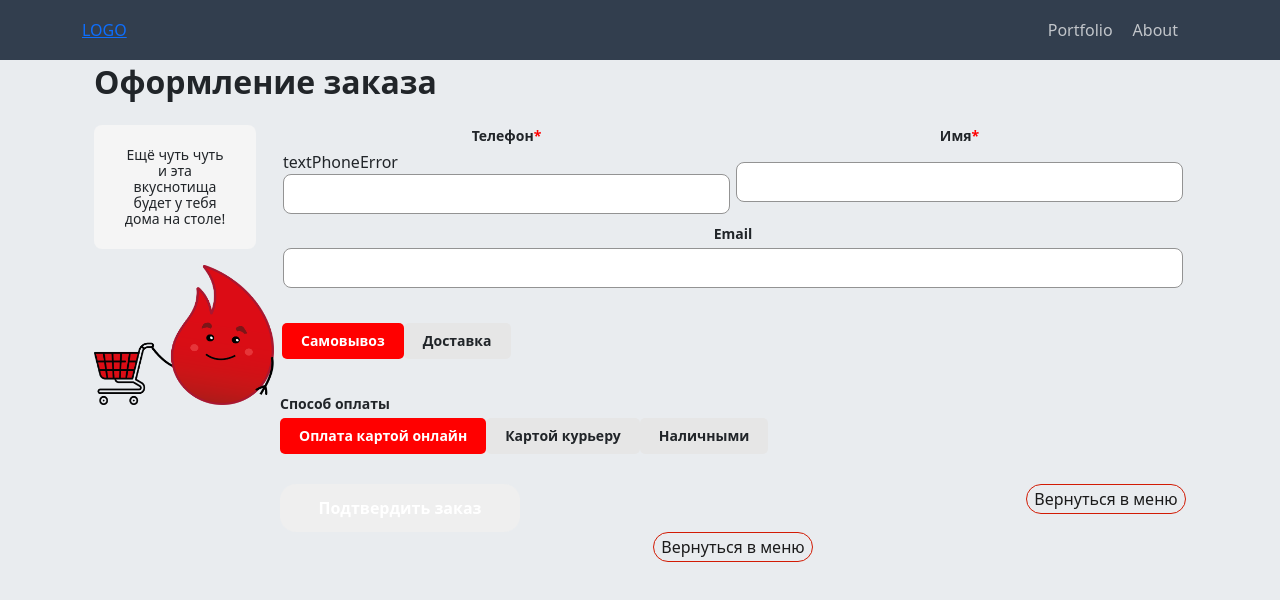
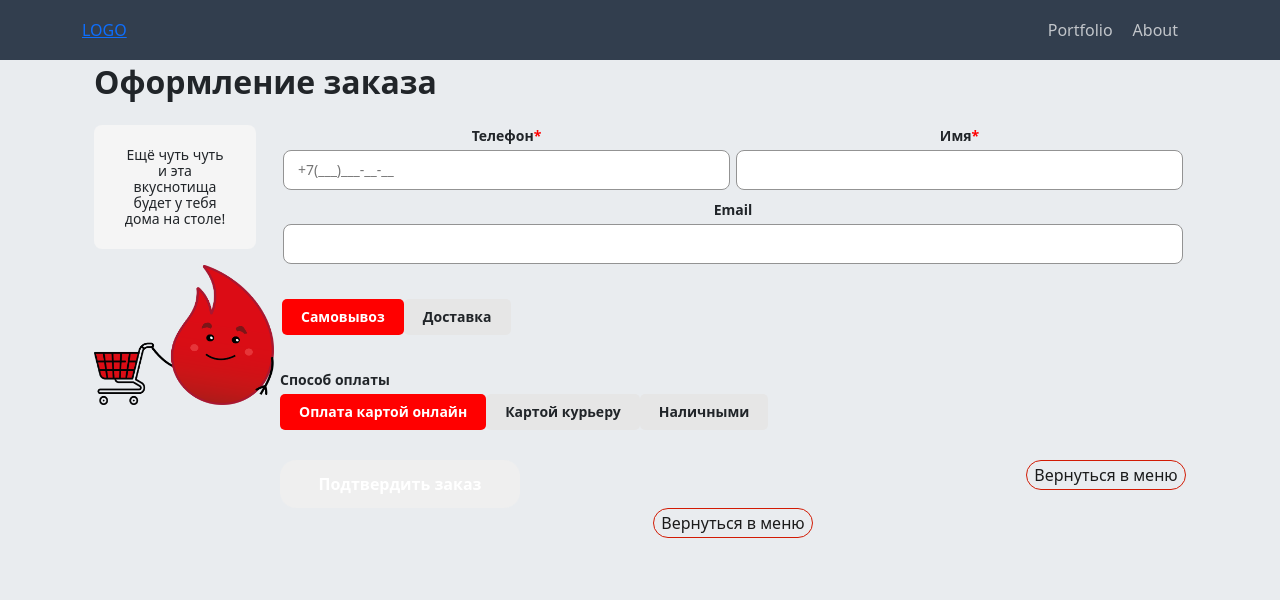
Before and after one commit to Habstrakt/react-ts-blog, a React (Vite) app: page /portfolio/pizzas/checkout in a window 1280 px wide. Shown: the top 600 px of the page. Built offline with nearby package versions, Linux system fonts and the light colour scheme.

Commit message:
валидация телефона, маска телефона

```diff
--- a/package.json
+++ b/package.json
@@ -16,6 +16,7 @@
     "classnames": "^2.3.2",
     "react": "^18.2.0",
     "react-dom": "^18.2.0",
+    "react-input-mask": "^2.0.4",
     "react-redux": "^8.1.1",
     "react-router-dom": "^6.14.1"
   },
--- a/src/pages/pizzas/PizzaCheckout.tsx
+++ b/src/pages/pizzas/PizzaCheckout.tsx
@@ -3,11 +3,13 @@ import styles from "./PizzaCheckout.module.css";
 import classNames from "classnames";
 import cartImage from "../../assets/img/cart.png";
 import { useDispatch, useSelector } from "react-redux";
+import InputMask from "react-input-mask";
 
 import {
   updateDeliveryMethod,
   updatePaymentMethod,
   setClientName,
+  setClientPhone,
 } from "../../redux/pizzaSlice";
 
 const Checkout: React.FC = () => {
@@ -25,6 +27,8 @@ const Checkout: React.FC = () => {
 
   const [textNameError, setTextNameError] = useState("");
 
+  const [phoneValue, setPhoneValue] = useState("");
+
   const [textPhoneError, setTextPhoneError] = useState("");
 
   const storeDeliveryMethod = useSelector(
@@ -41,6 +45,21 @@ const Checkout: React.FC = () => {
     } else {
       setTextNameError("");
       dispatch(setClientName(nameValue));
+    }
+  }
+
+  function validatePhone() {
+    const isPhoneValid = /^\+7\(\d{3}\)\d{3}-\d{2}-\d{2}$/.test(phoneValue);
+
+    const isPhoneLengthValid = phoneValue.length === 16;
+
+    if (!isPhoneValid && isPhoneLengthValid) {
+      setTextPhoneError(
+        "Введите корректный номер телефона! Пример: +7(960)111-11-11"
+      );
+    } else {
+      setTextPhoneError("");
+      dispatch(setClientPhone(phoneValue));
     }
   }
 
@@ -93,14 +112,23 @@ const Checkout: React.FC = () => {
                             *
                           </abbr>
                         </label>
-                        <span className="error_input">textPhoneError</span>
+                        <span className={styles.error_input}>
+                          {textPhoneError}
+                        </span>
                         <span className={styles.inputWrapper}>
-                          <input
+                          <InputMask
+                            className={styles.inputText}
                             type="tel"
                             name="billing_phone"
                             id="billing_phone"
-                            className={styles.inputText}
-                          />
+                            mask="+7(***)***-**-**"
+                            placeholder="+7(___)___-__-__"
+                            defaultValue={phoneValue}
+                            onChange={(event) =>
+                              setPhoneValue(event.target.value)
+                            }
+                            onBlur={validatePhone}
+                          ></InputMask>
                         </span>
                       </p>
                       <p
--- a/src/redux/pizzaSlice.tsx
+++ b/src/redux/pizzaSlice.tsx
@@ -82,6 +82,10 @@ const pizzaSlice = createSlice({
     setClientName: (state, action) => {
       state.deliveryInfo.name = action.payload;
     },
+
+    setClientPhone: (state, action) => {
+      state.deliveryInfo.phone = action.payload;
+    },
   },
 });
 
@@ -93,6 +97,7 @@ export const {
   updateDeliveryMethod,
   updatePaymentMethod,
   setClientName,
+  setClientPhone,
 } = pizzaSlice.actions;
 
 export default pizzaSlice.reducer;
```
Also changed, not shown: 1 other file (tests, documents, lock files or other folders).
